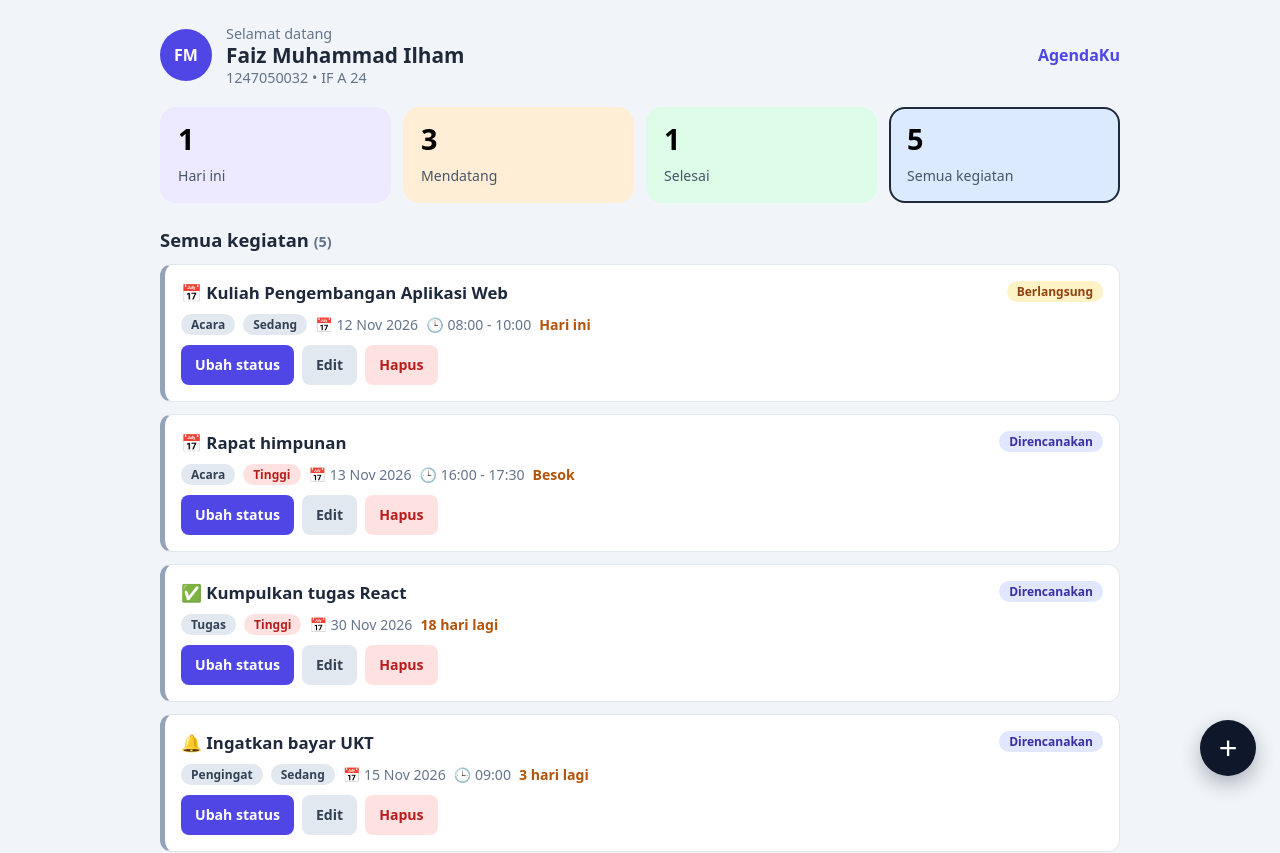
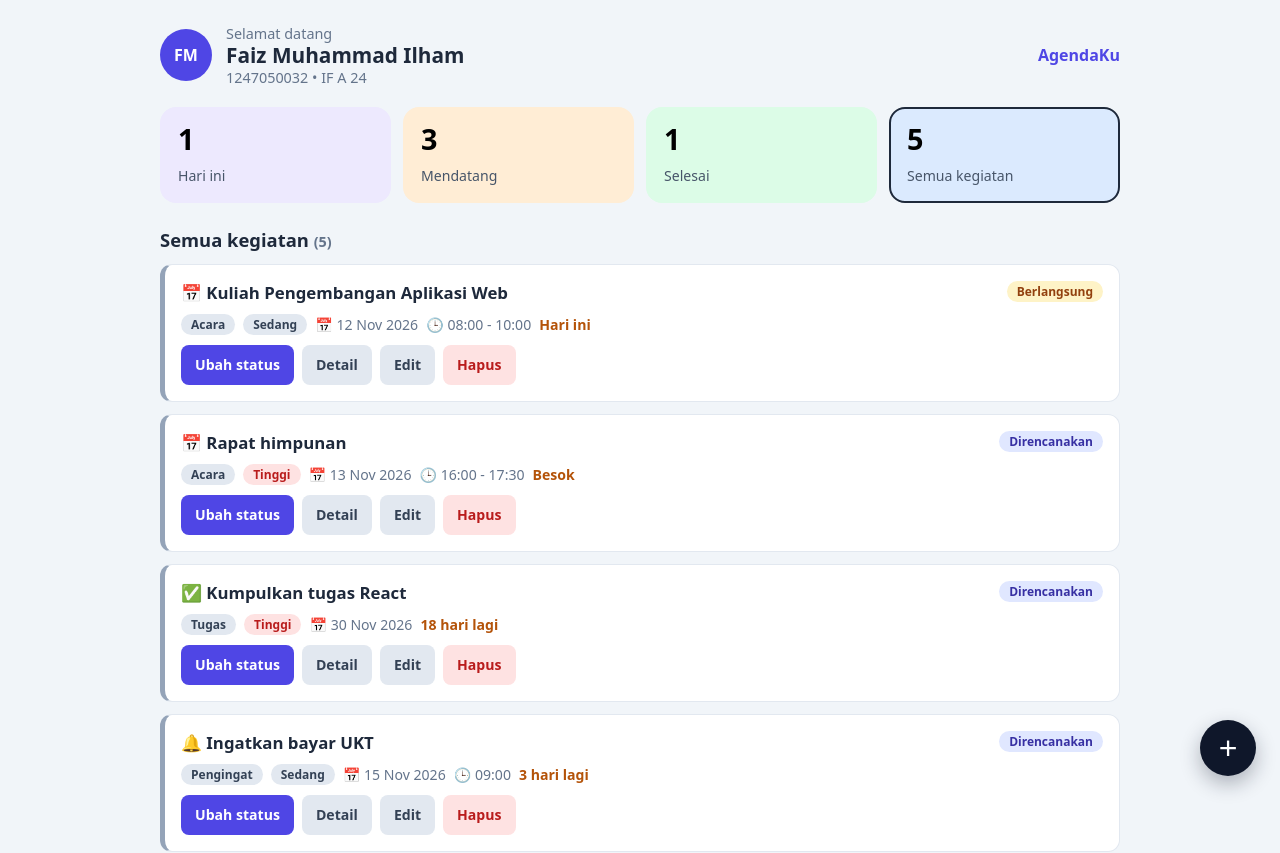
Before and after one commit to faizmmly/Aplikasi-Daftar-Kegiatan, a React (Vite) app: page / in a window 1280 px wide. Shown: the top 853 px of the page. Built offline with nearby package versions, Linux system fonts and the light colour scheme.

Commit message:
feat: hubungkan form tambah dan edit kegiatan ke App

```diff
--- a/src/components/ActivityCard.tsx
+++ b/src/components/ActivityCard.tsx
@@ -56,6 +56,7 @@ function ActivityCard({ activity, onNextStatus, onEdit, onDelete }: ActivityCard
             <Button variant="primary" onClick={() => onNextStatus(activity.id)}>
                 Ubah status
             </Button>
+            <Button onClick={() => setOpen(!open)}>{open ? "Tutup" : "Detail"}</Button>
             <Button onClick={() => onEdit(activity)}>Edit</Button>
             <Button variant="danger" onClick={() => onDelete(activity.id)}>
                 Hapus
```
Lines whose indentation alone changed are shown as unchanged.
